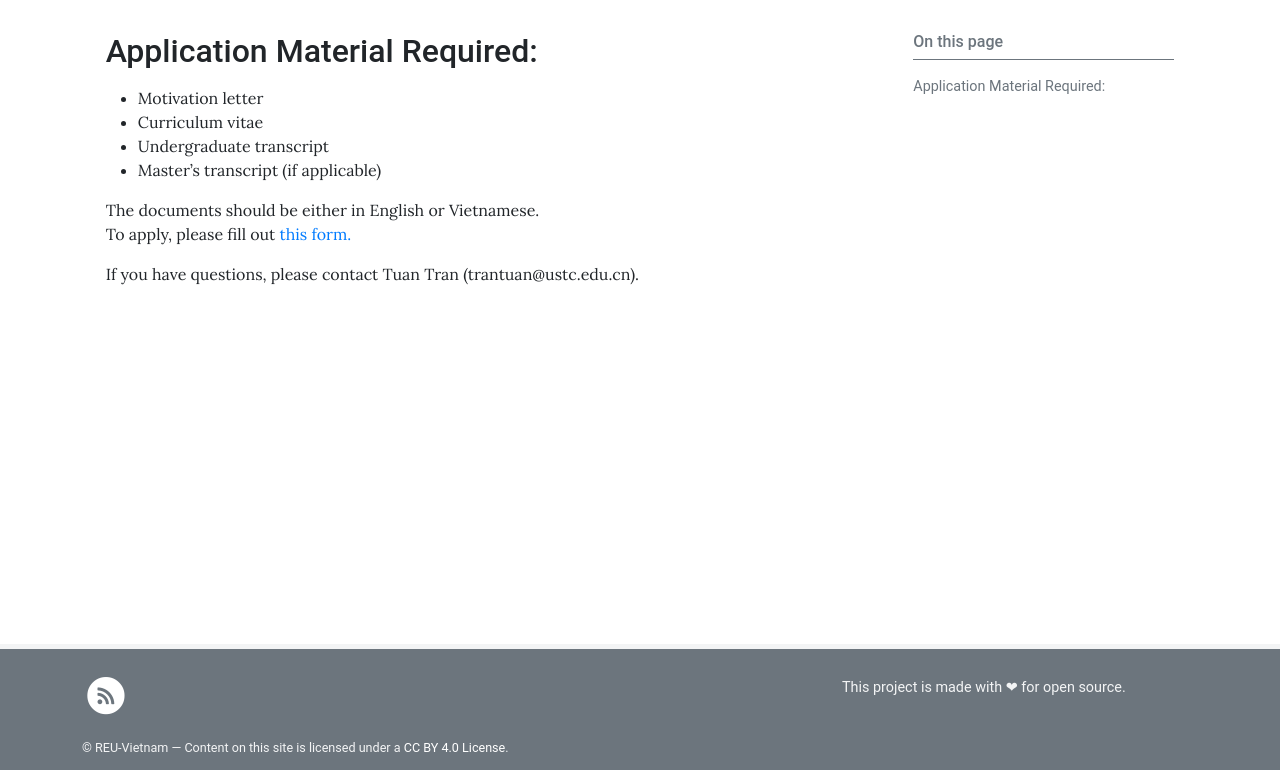
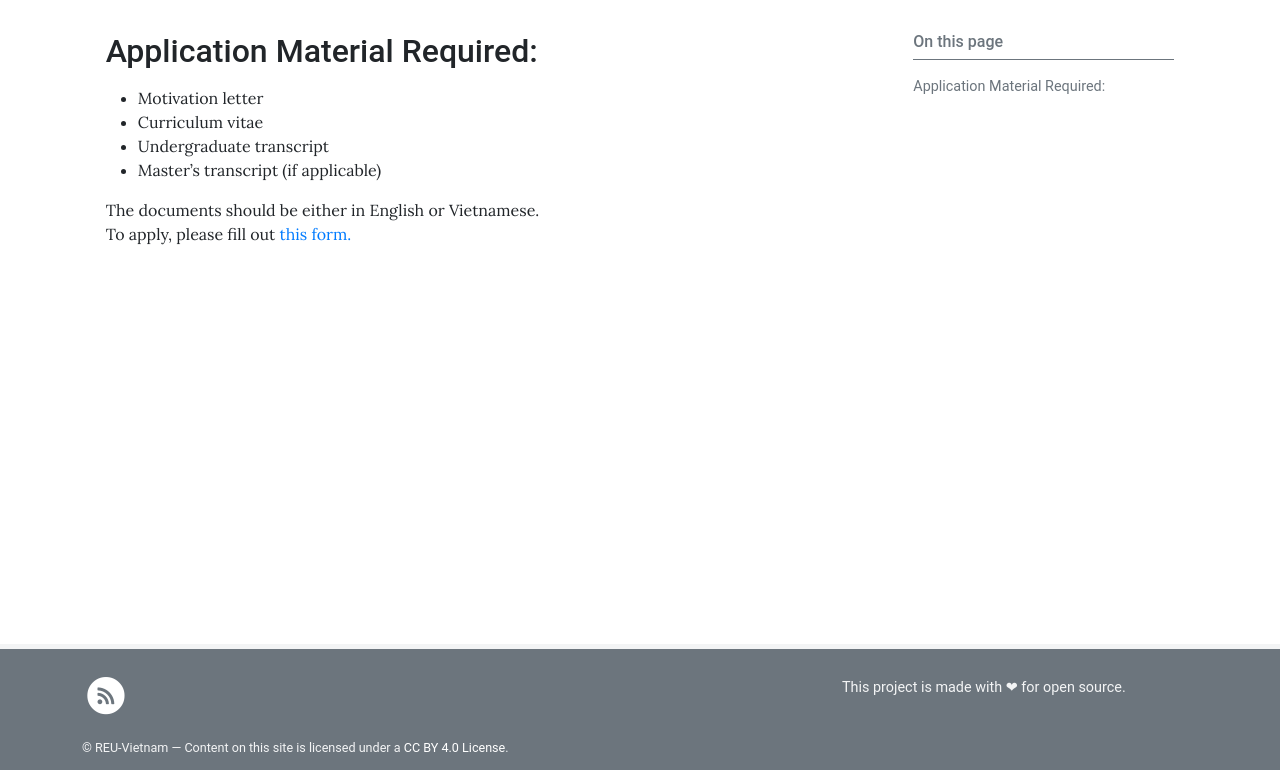
Before and after one commit to adm-vietnam/adm-vietnam.github.io, a Jekyll site: the page built from pages/application.md, in a window 1280 px wide. Shown: the part 259-1029 px from the top of the page. Built offline with Jekyll 4.4.1, drawn with Linux system fonts in a browser that asks for light colours.

Commit message:
Update application.md

```diff
--- a/pages/application.md
+++ b/pages/application.md
@@ -18,5 +18,3 @@ toc: true
 
 The documents should be either in English or Vietnamese. <br>
 To apply, please fill out <a href="https://docs.google.com/forms/d/e/1FAIpQLScMvQ1vhoTXmghGyszDjN7YAzwAjr8en6NTjskOlVDDbfPPwQ/viewform?usp=sf_link">this form.</a>
-
-If you have questions, please contact Tuan Tran (trantuan@ustc.edu.cn).
```
